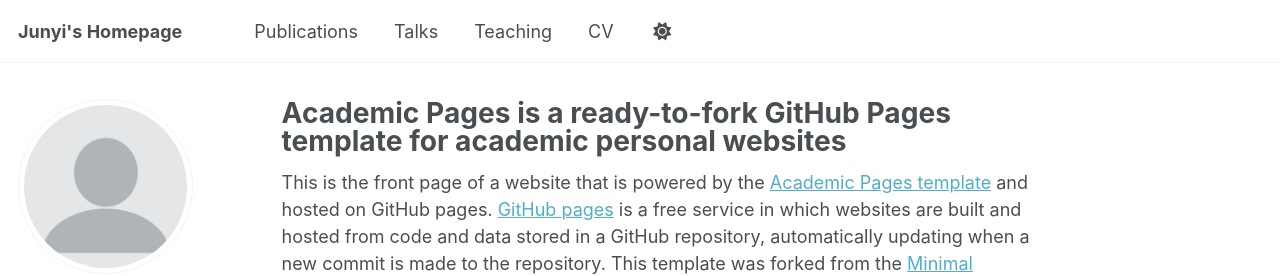
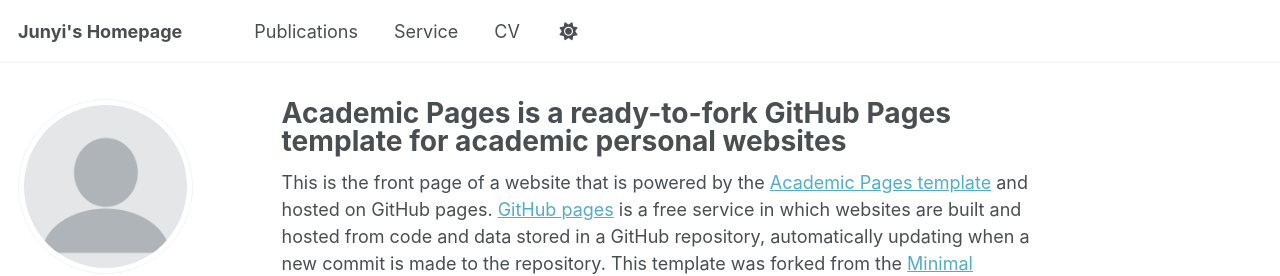
Before and after one commit to cjy24/cjy24.github.io, a Jekyll site: the page built from _pages/about.md, in a window 1280 px wide. Shown: the top 276 px of the page. Built offline with Jekyll 4.4.1, drawn with Linux system fonts in a browser that asks for light colours; some web fonts are replaced; a script that is not in the unit is left out.

Commit message:
Update navigation.yml

```diff
--- a/_data/navigation.yml
+++ b/_data/navigation.yml
@@ -11,10 +11,7 @@ main:
   - title: "Publications"
     url: /publications/
 
-  - title: "Talks"
-    url: /talks/
-
-  - title: "Teaching"
+  - title: "Service"
     url: /teaching/
 
   - title: "CV"
```
